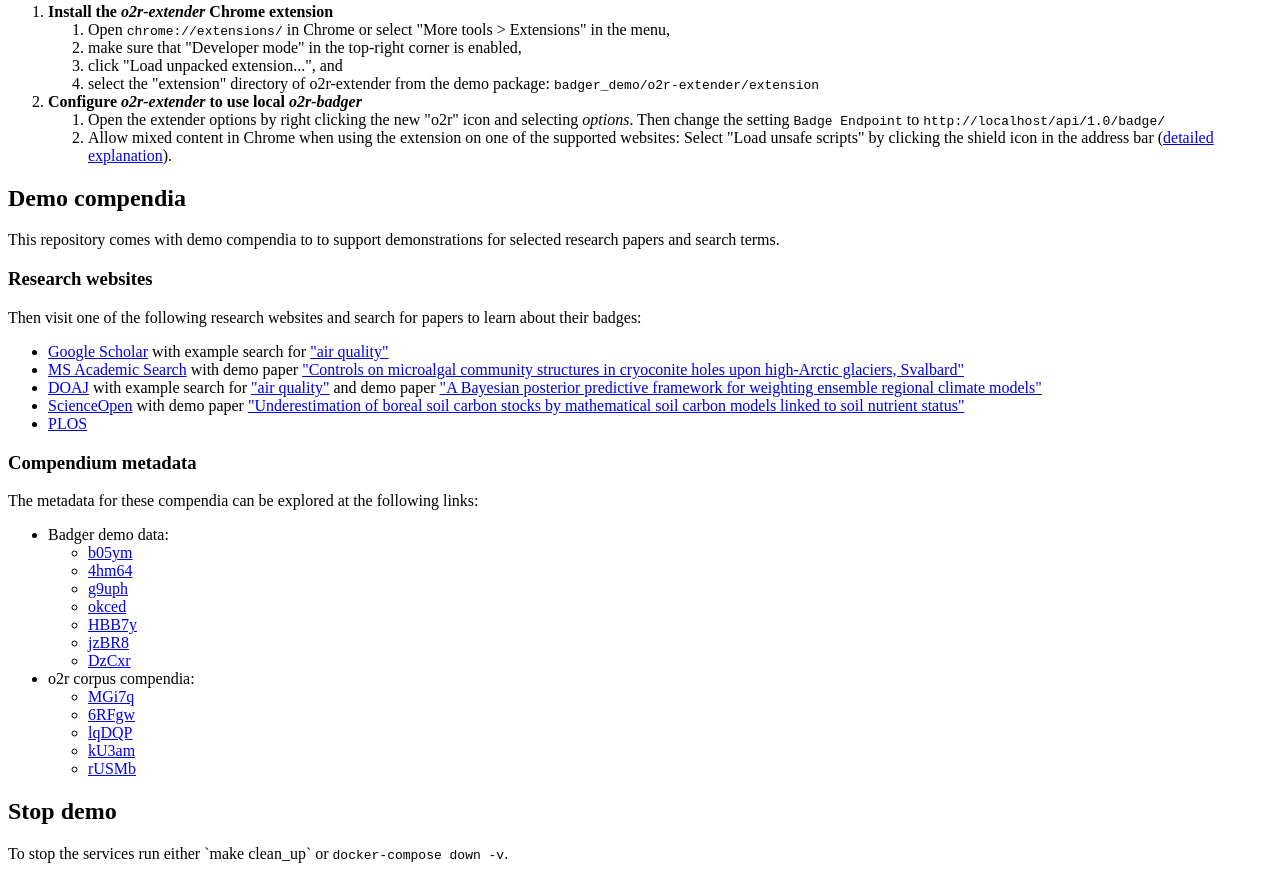
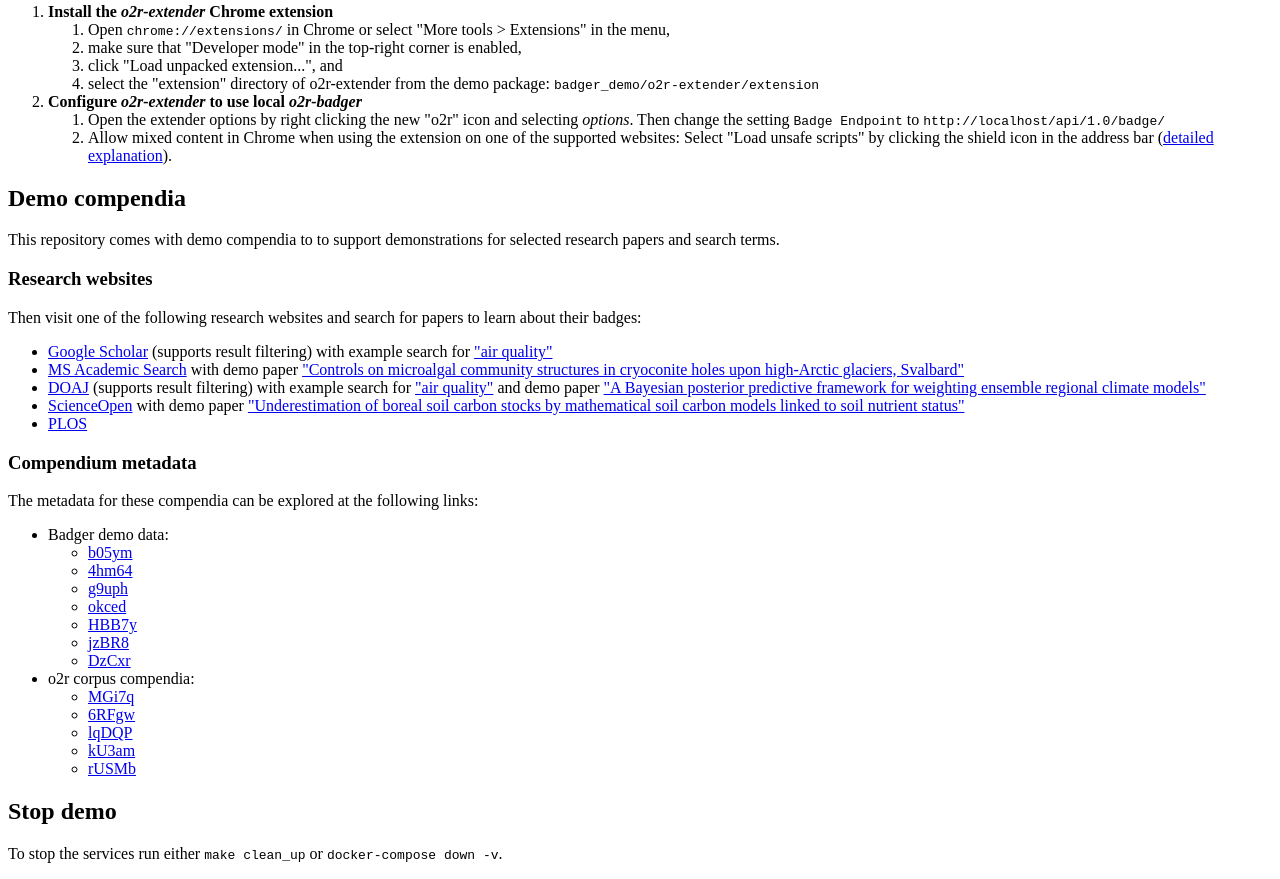
Before and after one commit to o2r-project/o2r-badger, a website: page demo/html/index.html in a window 1280 px wide. Shown: the part 529-1408 px from the top of the page. Drawn offline with Linux system fonts and the light colour scheme.

Commit message:
update demo index.html

```diff
--- a/demo/html/index.html
+++ b/demo/html/index.html
@@ -40,9 +40,9 @@
 <p>Then visit one of the following research websites and search for papers to learn about their badges:</p>
 
 <ul>
-    <li><a href="https://scholar.google.de/">Google Scholar</a> with example search for <a href="https://scholar.google.com/scholar?hl=en&as_sdt=0%2C5&q=air+quality&btnG=">"air quality"</a></li>
+    <li><a href="https://scholar.google.de/">Google Scholar</a> (supports result filtering) with example search for <a href="https://scholar.google.com/scholar?hl=en&as_sdt=0%2C5&q=air+quality&btnG=">"air quality"</a></li>
     <li><a href="https://academic.microsoft.com/">MS Academic Search</a> with demo paper <a href="https://academic.microsoft.com/#/search?iq=@Controls%20on%20microalgal%20community%20structures%20in%20cryoconite%20holes%20upon%20high-Arctic%20glaciers%2C%20Svalbard@&q=Controls%20on%20microalgal%20community%20structures%20in%20cryoconite%20holes%20upon%20high-Arctic%20glaciers%2C%20Svalbard&filters=&from=0&sort=0">"Controls on microalgal community structures in cryoconite holes upon high-Arctic glaciers, Svalbard"</a></li>
-    <li><a href="https://www.doaj.org">DOAJ</a> with example search for <a href="https://doaj.org/search?source=%7B%22query%22%3A%7B%22filtered%22%3A%7B%22filter%22%3A%7B%22bool%22%3A%7B%22must%22%3A%5B%7B%22term%22%3A%7B%22_type%22%3A%22article%22%7D%7D%5D%7D%7D%2C%22query%22%3A%7B%22query_string%22%3A%7B%22query%22%3A%22air%20quality%22%2C%22default_operator%22%3A%22AND%22%7D%7D%7D%7D%2C%22from%22%3A0%2C%22size%22%3A10%7D">"air quality"</a> and demo paper <a href="https://doaj.org/search?source=%7B%22query%22%3A%7B%22query_string%22%3A%7B%22query%22%3A%22weighting%20regional%20climate%20models%22%2C%22default_operator%22%3A%22AND%22%7D%7D%2C%22from%22%3A0%2C%22size%22%3A10%7D">"A Bayesian posterior predictive framework for weighting ensemble regional climate models"</a></li>
+    <li><a href="https://www.doaj.org">DOAJ</a> (supports result filtering) with example search for <a href="https://doaj.org/search?source=%7B%22query%22%3A%7B%22filtered%22%3A%7B%22filter%22%3A%7B%22bool%22%3A%7B%22must%22%3A%5B%7B%22term%22%3A%7B%22_type%22%3A%22article%22%7D%7D%5D%7D%7D%2C%22query%22%3A%7B%22query_string%22%3A%7B%22query%22%3A%22air%20quality%22%2C%22default_operator%22%3A%22AND%22%7D%7D%7D%7D%2C%22from%22%3A0%2C%22size%22%3A10%7D">"air quality"</a> and demo paper <a href="https://doaj.org/search?source=%7B%22query%22%3A%7B%22query_string%22%3A%7B%22query%22%3A%22weighting%20regional%20climate%20models%22%2C%22default_operator%22%3A%22AND%22%7D%7D%2C%22from%22%3A0%2C%22size%22%3A10%7D">"A Bayesian posterior predictive framework for weighting ensemble regional climate models"</a></li>
     <li><a href="https://www.scienceopen.com/">ScienceOpen</a> with demo paper <a href="https://www.scienceopen.com/search#%7B%22id%22%3A%22%22%2C%22isExactMatch%22%3Atrue%2C%22context%22%3Anull%2C%22kind%22%3A77%2C%22order%22%3A0%2C%22orderLowestFirst%22%3Afalse%2C%22query%22%3A%22boreal%20soil%20carbon%22%2C%22filters%22%3A%5B%5D%7D">"Underestimation of boreal soil carbon stocks by mathematical soil carbon models linked to soil nutrient status"</a></li>
     <li><a href="https://www.plos.org/search?q=">PLOS</a></li>
 </ul>
@@ -74,7 +74,7 @@
 
 <h2>Stop demo</h2>
 
-<p>To stop the services run either `make clean_up` or <code>docker-compose down -v</code>.</p>
+<p>To stop the services run either <code>make clean_up</code> or <code>docker-compose down -v</code>.</p>
 
 </body>
 </html>
```
